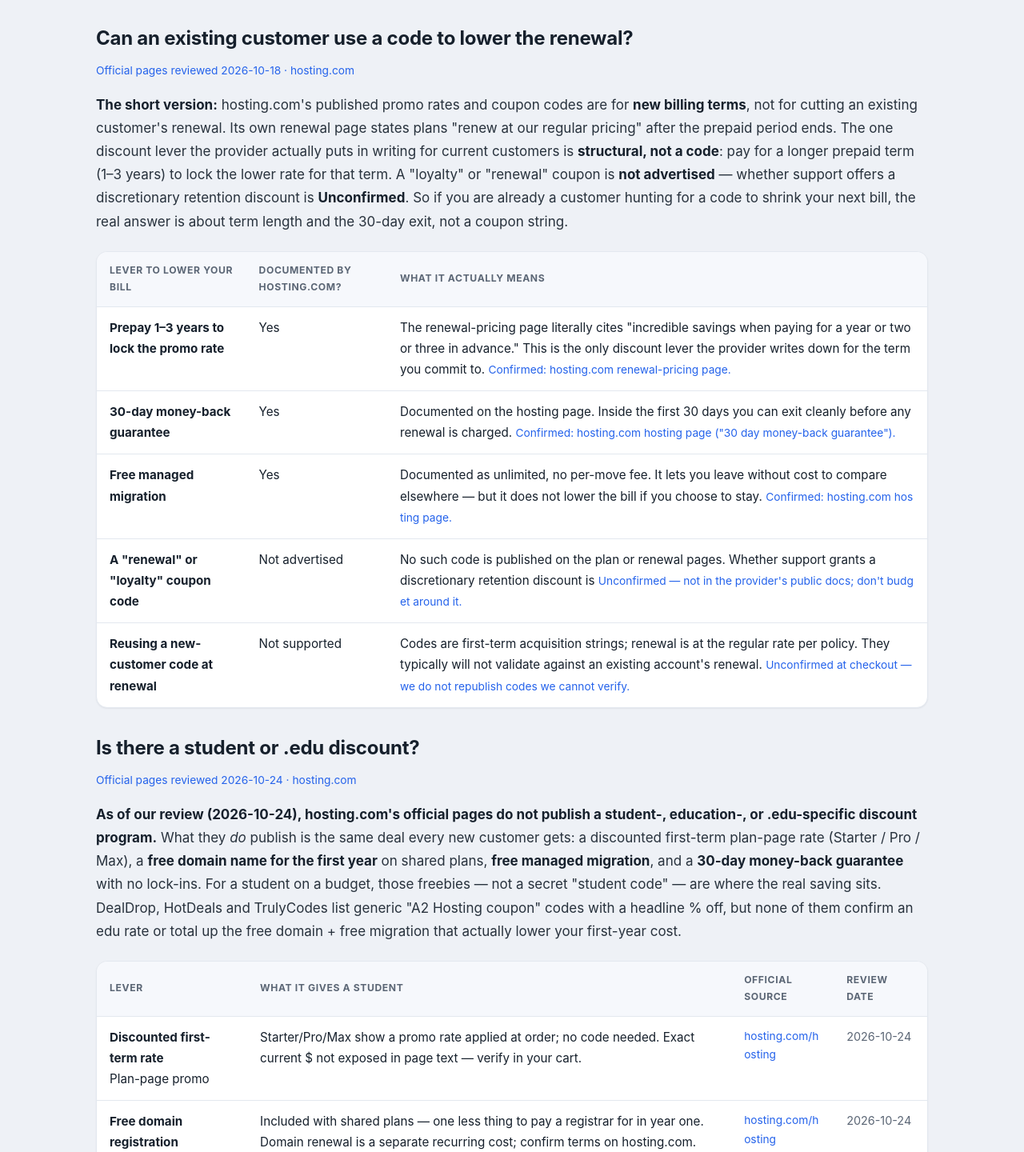
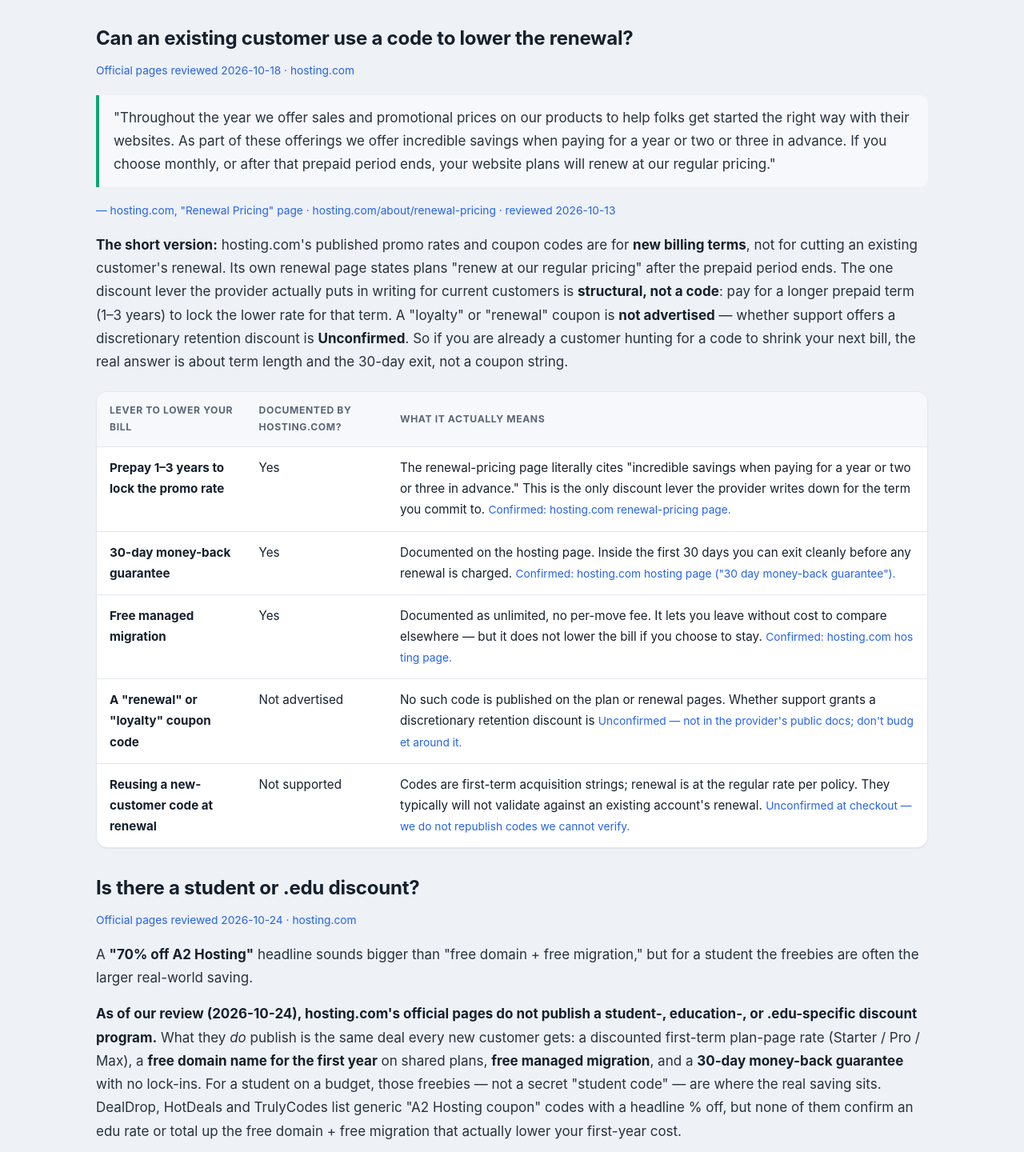
Before and after one commit to 666break/vpsdeals-promo-radar, a website: page live-site/a2hosting-coupon-code.html in a window 1280 px wide. Shown: the part 5135-6575 px from the top of the page at 80% size. Drawn offline with Linux system fonts and the light colour scheme.

Commit message:
a2 merge: restore the renewal-policy quote and the two '70% off' examples
A token audit of the 13 merged pages against the three survivors found two gaps:
the official renewal-policy blockquote that used to sit in the existing-customer
page, and the '70% off' example used in the Black Friday and student pages. Both
are back in their original sections, with the quote's source and review date.
Re-audit: 0 dollar figures, percentages, day/month/year counts or quotes missing.

```diff
--- a/live-site/a2hosting-coupon-code.html
+++ b/live-site/a2hosting-coupon-code.html
@@ -462,6 +462,9 @@
 
     <h2 id="existing">Can an existing customer use a code to lower the renewal?</h2>
     <p class="src">Official pages reviewed 2026-10-18 · hosting.com</p>
+    <blockquote style="border-left:4px solid var(--accent);background:var(--surface-2);margin:18px 0;padding:14px 18px;color:#28323d;border-radius:0 var(--radius-sm) var(--radius-sm) 0">"Throughout the year we offer sales and promotional prices on our products to help folks get started the right way with their websites. As part of these offerings we offer incredible savings when paying for a year or two or three in advance. If you choose monthly, or after that prepaid period ends, your website plans will renew at our regular pricing."</blockquote>
+    <p class="src">— hosting.com, "Renewal Pricing" page · <a href="https://www.hosting.com/about/renewal-pricing/" rel="nofollow">hosting.com/about/renewal-pricing</a> · reviewed 2026-10-13</p>
+
 <p><strong>The short version:</strong> hosting.com's published promo rates and coupon codes are for <strong>new billing terms</strong>, not for cutting an existing customer's renewal. Its own renewal page states plans "renew at our regular pricing" after the prepaid period ends. The one discount lever the provider actually puts in writing for current customers is <strong>structural, not a code</strong>: pay for a longer prepaid term (1–3 years) to lock the lower rate for that term. A "loyalty" or "renewal" coupon is <strong>not advertised</strong> — whether support offers a discretionary retention discount is <strong>Unconfirmed</strong>. So if you are already a customer hunting for a code to shrink your next bill, the real answer is about term length and the 30-day exit, not a coupon string.</p>
 <div class="table-wrap">
 <table>
@@ -504,6 +507,7 @@
 
     <h2 id="student">Is there a student or .edu discount?</h2>
     <p class="src">Official pages reviewed 2026-10-24 · hosting.com</p>
+    <p>A <strong>"70% off A2 Hosting"</strong> headline sounds bigger than "free domain + free migration," but for a student the freebies are often the larger real-world saving.</p>
 <p><strong>As of our review (2026-10-24), hosting.com's official pages do not publish a student-, education-, or .edu-specific discount program.</strong> What they <em>do</em> publish is the same deal every new customer gets: a discounted first-term plan-page rate (Starter / Pro / Max), a <strong>free domain name for the first year</strong> on shared plans, <strong>free managed migration</strong>, and a <strong>30-day money-back guarantee</strong> with no lock-ins. For a student on a budget, those freebies — not a secret "student code" — are where the real saving sits. DealDrop, HotDeals and TrulyCodes list generic "A2 Hosting coupon" codes with a headline % off, but none of them confirm an edu rate or total up the free domain + free migration that actually lower your first-year cost.</p>
 <div class="table-wrap">
 <table>
@@ -685,6 +689,7 @@
 
     <h2 id="blackfriday">Is Black Friday cheaper than the everyday promo?</h2>
     <p class="src">Official pages reviewed 2026-10-15 · hosting.com</p>
+    <p>A first-term Black Friday <strong>"70% off"</strong> banner looks enormous until you see what the plan renews at — and that renewal figure is usually absent from the deal page.</p>
 <p><strong>hosting.com runs a promotional rate at order every day</strong> — the "everyday" price is already a discount, not the full price. A Black Friday or Cyber Monday banner frequently reuses the <strong>same headline percentage off the same plan</strong>, just relabeled, rather than a deeper per-month cut. Waiting until late November can cost you months of hosting at a price that wouldn't have changed. The number that actually matters is your <strong>cart total on the term you want</strong> — compare it on a normal day vs a sale day, and confirm the <strong>renewal rate is unchanged either way</strong>. (We could not verify hosting.com's specific Black Friday figures on an official page, so any BF-specific number is Unconfirmed until you see it in your cart.)</p>
 <div class="table-wrap">
 <table>
```
